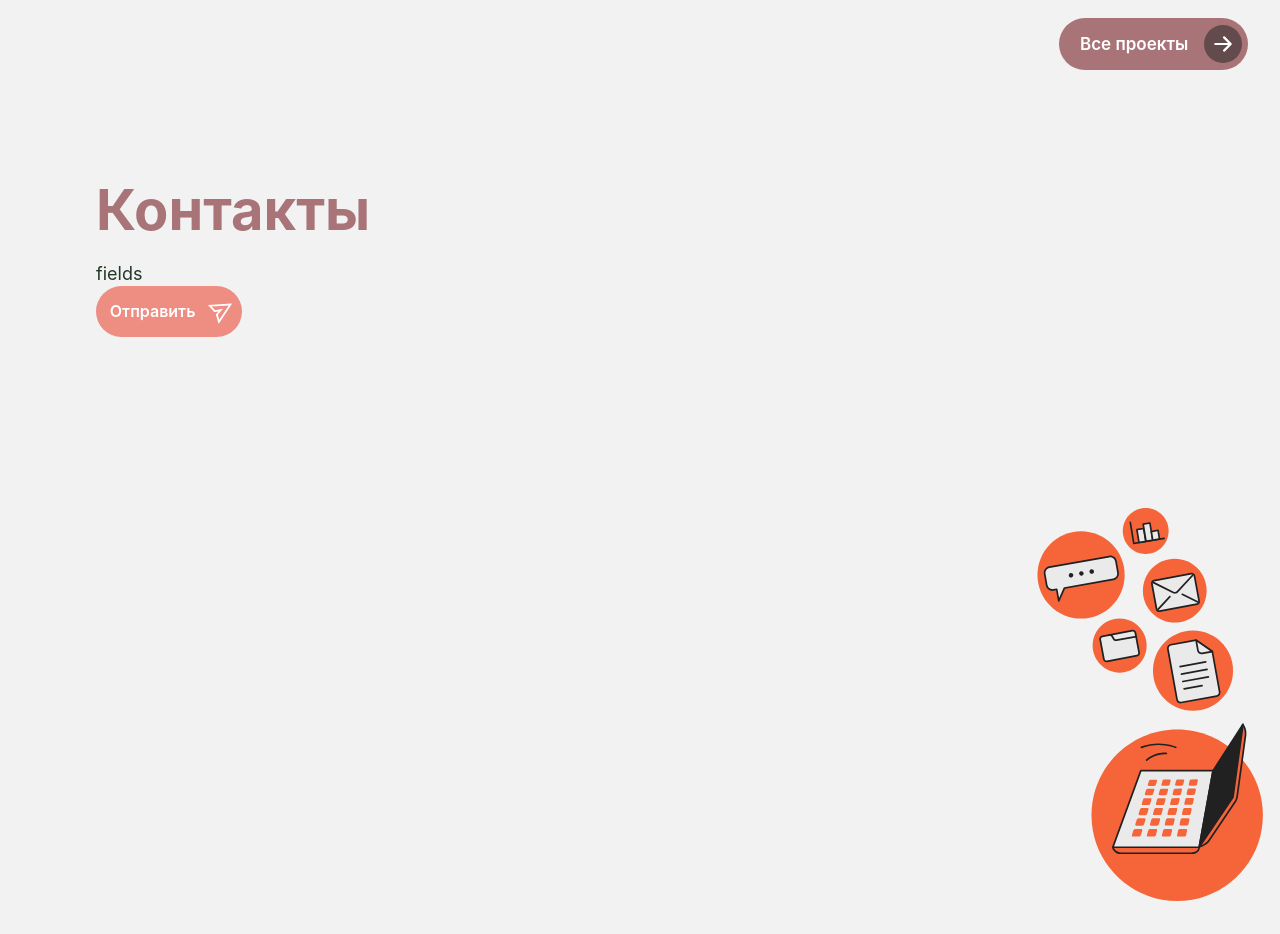
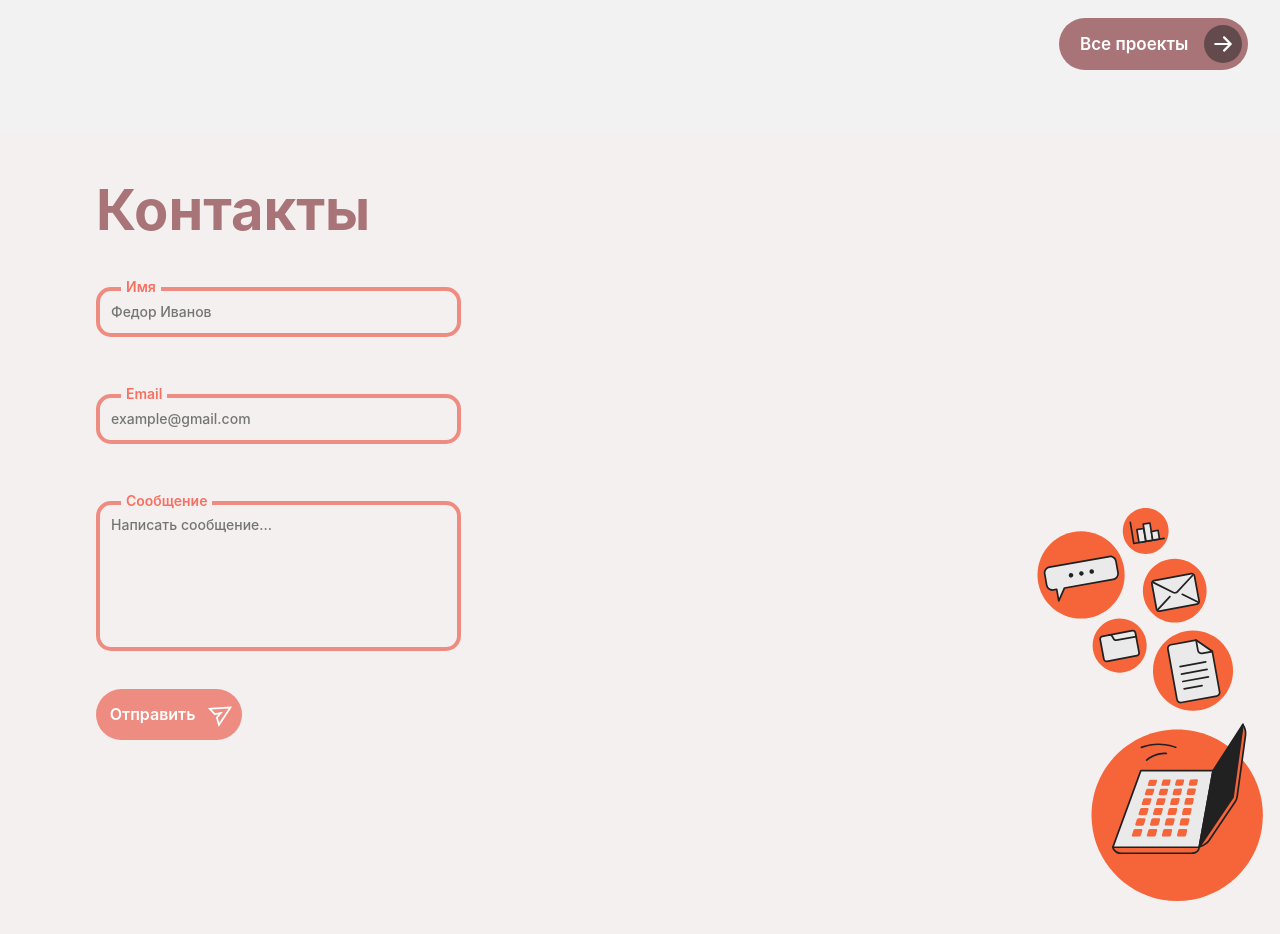
Before and after one commit to fukodiaz/portfolio_ts, a React app in the folder client/: page / in a window 1280 px wide. Shown: the part 4020-4954 px from the top of the page. Built offline with nearby package versions, Linux system fonts and the light colour scheme; the HTML template or start-up script is replaced by a standard one.

Commit message:
add fields of form-contacts

```diff
--- a/client/src/components/contacts/contacts.module.less
+++ b/client/src/components/contacts/contacts.module.less
@@ -5,7 +5,7 @@
 	justify-content: flex-start;
 	align-items: flex-start;
 	min-height: 100vh;
-	background: rgba(234, 234, 234, .6);
+	background: rgb(245, 240, 240);//rgba(234, 234, 234, .6);
 }
 
 .boxContacts {
--- a/client/src/components/contacts/contacts.tsx
+++ b/client/src/components/contacts/contacts.tsx
@@ -1,10 +1,19 @@
-import React, {FC} from 'react'
+import React, {FC, ChangeEvent, useState} from 'react'
 
-import { AiOutlineSend } from 'react-icons/ai';
+import FieldContacts from '../field-contacts'
+
+import { AiOutlineSend } from 'react-icons/ai'
 import imgContacts from './contacts.svg'
 import styles from './contacts.module.less'
 
 const Contacts: FC = () => {
+	const [name, setName] = useState('')
+	const [email, setEmail] = useState('')
+	const [message, setMessage] = useState('')
+
+	const onChangeName = (e: ChangeEvent<HTMLInputElement>):void => setName(e.target.value)
+	const onChangeEmail = (e: ChangeEvent<HTMLInputElement>):void => setEmail(e.target.value)
+	const onChangeMessage = (e: ChangeEvent<HTMLInputElement>):void => setMessage(e.target.value)
 
 	return (
 		<section id='contacts' className={styles.contacts}>
@@ -13,7 +22,18 @@ const Contacts: FC = () => {
 				<div className={styles.contentContacts}>
 					<div className={styles.boxFormContacts}>
 						<form className={styles.formContacts}>
-							fields
+							<FieldContacts id='name' label='Имя' type='text' name='name'
+												value={name} placeholder='Федор Иванов' className='inputContacts'
+												onChange={onChangeName}
+												/>
+							<FieldContacts id='email' label='Email' type='email' name='email'
+												value={email} placeholder='example@gmail.com' className='inputContacts'
+												onChange={onChangeEmail}
+												/>
+							<FieldContacts id='message' label='Сообщение' type='text' name='message'
+												value={message} placeholder='Написать сообщение...'
+												className='textareaContacts' onChange={onChangeMessage}
+												/>
 							<p className={styles.boxBtnSubmitContacts}>
 								<button type='submit' className={styles.btnSubmitContacts}>
 									<p className={styles.textSubmit}>Отправить</p>
--- /dev/null
+++ b/client/src/components/field-contacts/field-contacts.module.less
@@ -0,0 +1,39 @@
+.boxFieldContacts {
+	width: 100%;
+}
+
+.labelFieldContacts {
+	display: inline-flex;
+	padding: 0 5px;
+	font-size: 14px;
+	font-weight: 600;
+	color: rgba(247, 98, 82, 0.9);
+	background-color: rgb(245, 240, 240);
+	transform: translate(25px, 50%);
+}
+
+.inputContacts,
+.textareaContacts {
+	margin-bottom: 32px;
+	box-sizing: border-box;
+	padding: 11px 11px;
+	font-family: 'Inter', 'Helvetica', sans-serif;
+	font-size: 14px;
+	font-weight: 500;
+	color: rgba(0,0,0,.8);
+	width: 100%;
+	height: 50px;
+	border: 4px solid rgba(238, 130, 118, 0.9);
+	border-radius: 15px;
+	background-color: transparent;
+	outline: none;
+	transition: border 0.2s ease-in-out;
+	&:focus {
+		border: 4px solid rgba(253, 89, 71, 0.9);
+	}
+}
+
+.textareaContacts {
+	height: 150px;
+	resize: none;
+}
--- /dev/null
+++ b/client/src/components/field-contacts/field-contacts.tsx
@@ -0,0 +1,39 @@
+import React, {FC, createElement, ChangeEvent} from 'react'
+
+import styles from './field-contacts.module.less'
+
+type EvChange = ChangeEvent<HTMLInputElement>
+type TypeField = {
+	id: string,
+	label: string,
+	type: string,
+	name: string,
+	value: string,
+	onChange: (e: EvChange) => void,
+	placeholder: string,
+	className: string
+}
+
+const FieldContacts: FC<TypeField> = (props) => {
+	const { id, label, type, name, value,
+				onChange, placeholder, className } = props
+
+	return (
+		<div className={styles.boxFieldContacts}>
+			<label htmlFor={id} className={styles.labelFieldContacts}>
+				{label}
+			</label>
+			{
+				createElement(
+					name !== 'message' ? 'input' : 'textarea',
+					{
+						id, type, name, value, onChange, placeholder,
+						className: styles[className]
+					}
+				)
+			}
+		</div>
+	)
+}
+
+export default FieldContacts
--- /dev/null
+++ b/client/src/components/field-contacts/index.tsx
@@ -0,0 +1,3 @@
+import FieldContacts from './field-contacts'
+
+export default FieldContacts
```
